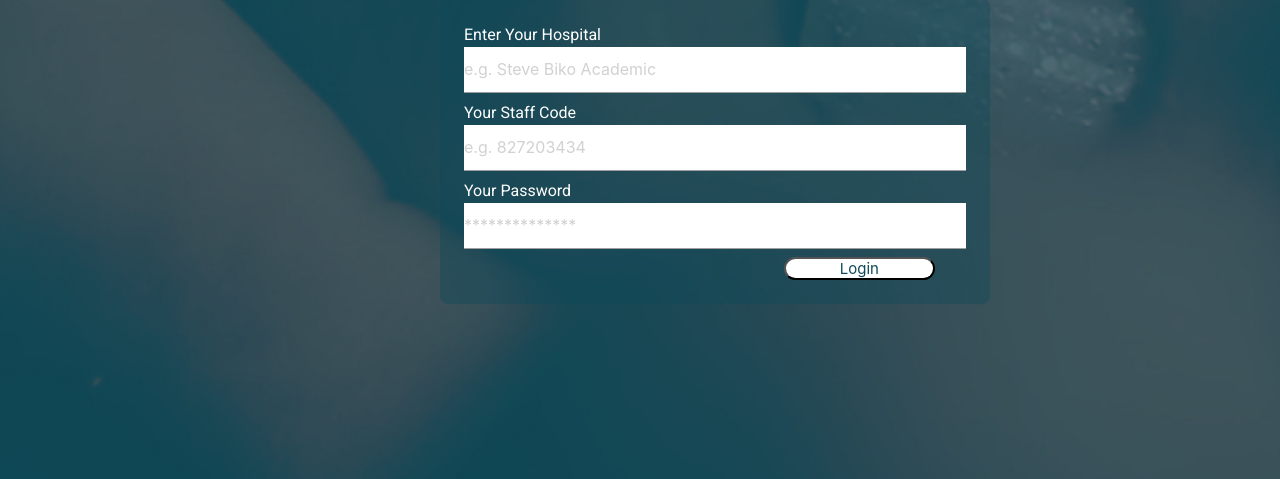
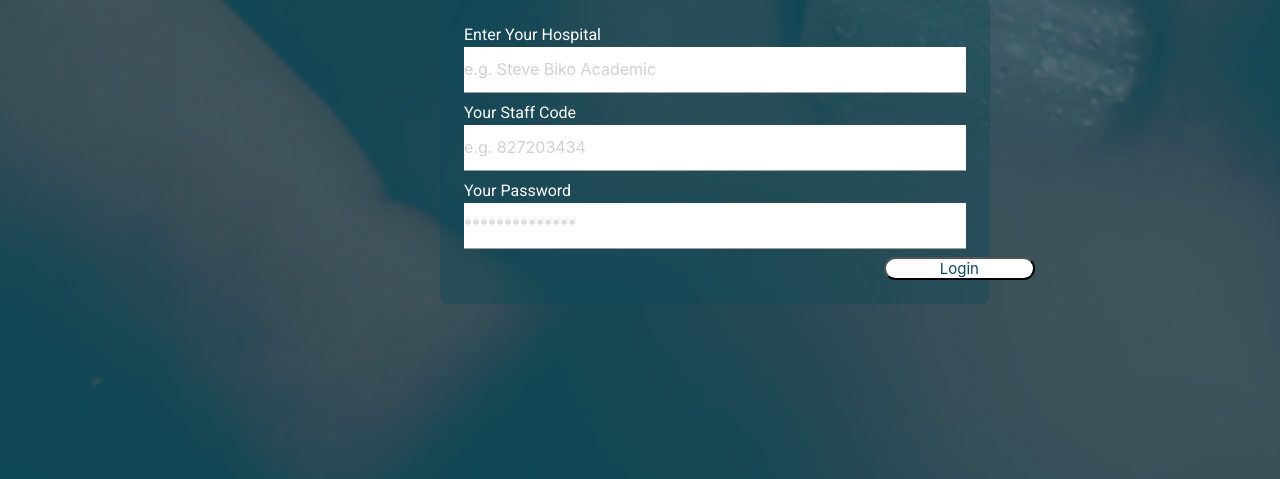
Before and after one commit to tebogokgopa/h4h-queuing-system, a Flask app: page / in a window 1280 px wide. Shown: the part 242-721 px from the top of the page. Run offline with Flask 2, Linux system fonts and the light colour scheme; some libraries are stand-ins or nearby versions.

Commit message:
ml btn update

```diff
--- a/templates/index.html
+++ b/templates/index.html
@@ -77,7 +77,7 @@
             <input style="color: rgb(14, 74, 88); background-color: white" type="text" id="staff" class="staff" placeholder="e.g. 827203434">
             <label for="password" class="white-text text-form">Your Password</label>
             <input style="color: rgb(14, 74, 88); background-color: white" type="password" id="password" class="password" placeholder="**************">
-            <button type="submit" id="btn-login" style="border-radius: 30px; color: rgb(14, 74, 88); background-color: white; width: 30%; margin-left: 320px">Login</button>
+            <button type="submit" id="btn-login" style="border-radius: 30px; color: rgb(14, 74, 88); background-color: white; width: 30%; margin-left: 420px">Login</button>
         </div>
     </div>
 </body>
```
